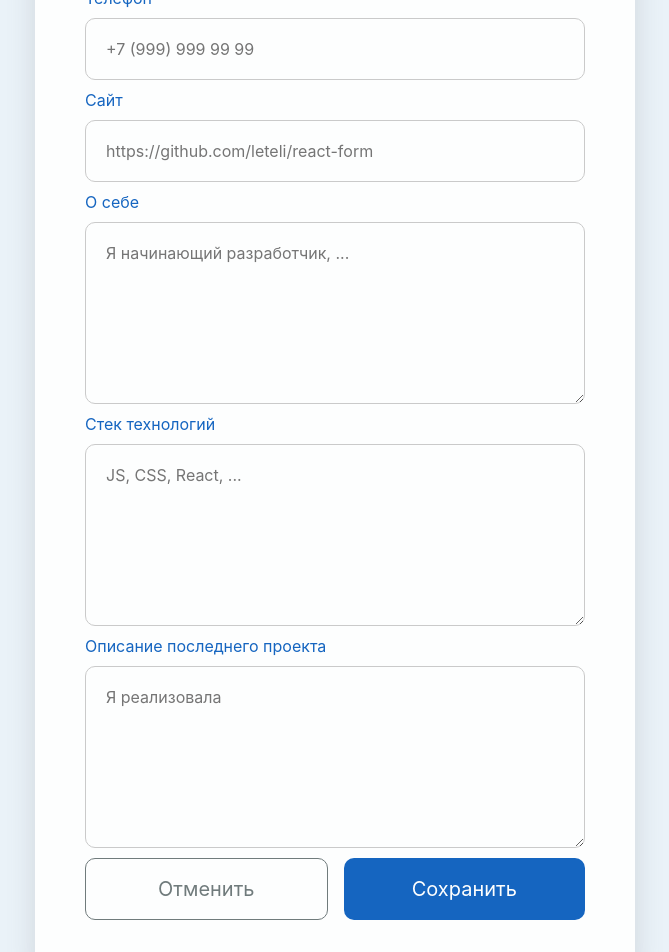
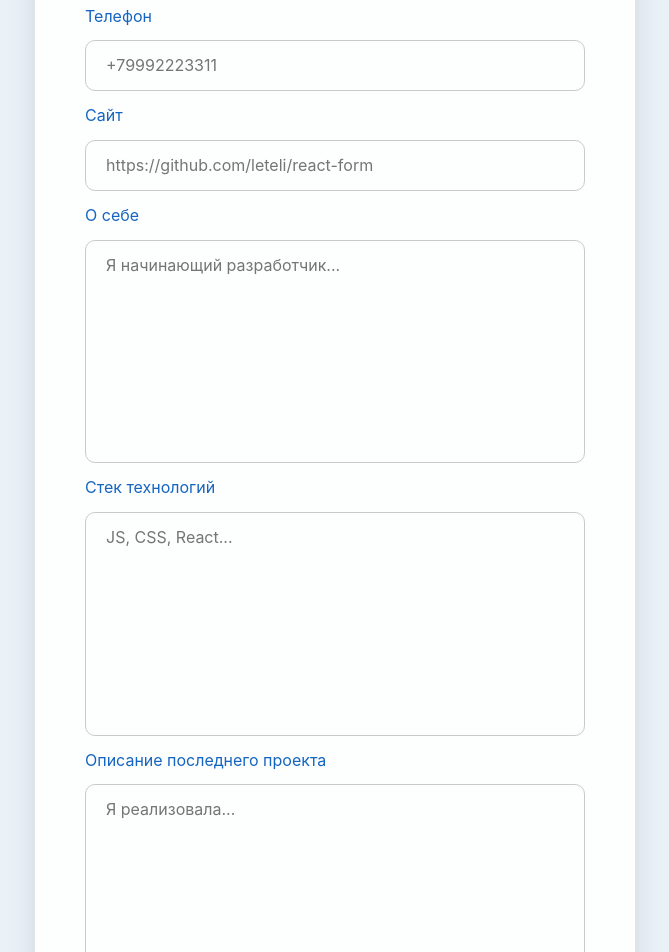
Before and after one commit to leteli/react-form, a React (Create React App) app: page / in a window 1280 px wide. Shown: the part 480-1432 px from the top of the page, without its empty margins (305-974 px from the left). Built offline with nearby package versions, Linux system fonts and the light colour scheme.

Commit message:
updated styles

```diff
--- a/src/App.jsx
+++ b/src/App.jsx
@@ -40,11 +40,11 @@ class App extends React.Component {
             <FormInput name="name" label="Имя" placeholder="Александра" />
             <FormInput name="surname" label="Фамилия" placeholder="Александрова" />
             <FormInput type="date" name="birthday" label="Дата рождения" placeholder="01.01.1991" />
-            <FormInput type="tel" name="phone" label="Телефон" placeholder="+7 (999) 999 99 99" />
+            <FormInput type="tel" name="phone" label="Телефон" placeholder="+79992223311" />
             <FormInput name="website" label="Сайт" placeholder="https://github.com/leteli/react-form" />
-            <MultiLineInput name="personal" label="О себе" placeholder="Я начинающий разработчик, ..." />
-            <MultiLineInput name="tech-stack" label="Стек технологий" placeholder="JS, CSS, React, ..." />
-            <MultiLineInput name="last-project" label="Описание последнего проекта" placeholder="Я реализовала" />
+            <MultiLineInput name="personal" label="О себе" placeholder="Я начинающий разработчик..." />
+            <MultiLineInput name="tech-stack" label="Стек технологий" placeholder="JS, CSS, React..." />
+            <MultiLineInput name="last-project" label="Описание последнего проекта" placeholder="Я реализовала..." />
             <ButtonGroup />
           </form>
         </div>
--- a/src/styles/App.module.css
+++ b/src/styles/App.module.css
@@ -26,6 +26,8 @@
 
   font-weight: 300;
   font-size: 36px;
+
+  text-decoration: underline var(--blue);
 }
 
 .form {
--- a/src/styles/ButtonGroup.module.css
+++ b/src/styles/ButtonGroup.module.css
@@ -21,7 +21,6 @@
 }
 
 .cancel {
-  border: 1px solid var(--gray);
-  color: var(--gray);
-  background-color: inherit;
+  color: var(--white);
+  background-color: var(--light-gray);
 }
--- a/src/styles/FormInput.module.css
+++ b/src/styles/FormInput.module.css
@@ -1,9 +1,10 @@
 .input {
   display: block;
+  resize: none;
   width: 100%;
   margin-top: 10px;
   margin-bottom: 10px;
-  padding: 20px;
+  padding: 10px 20px;
   border: 1px solid var(--light-gray);
 
   border-radius: 10px;
@@ -15,4 +16,5 @@
 .input::placeholder {
   font-family: inherit;
   font-size: inherit;
+  line-height: inherit;
 }
--- a/src/styles/index.css
+++ b/src/styles/index.css
@@ -18,6 +18,7 @@ body {
     'Ubuntu', 'Cantarell', 'Fira Sans', 'Droid Sans', 'Helvetica Neue',
     sans-serif;
   font-size: 16px;
+  line-height: 1.8;
   color: var(--dark);
 }
 
```
